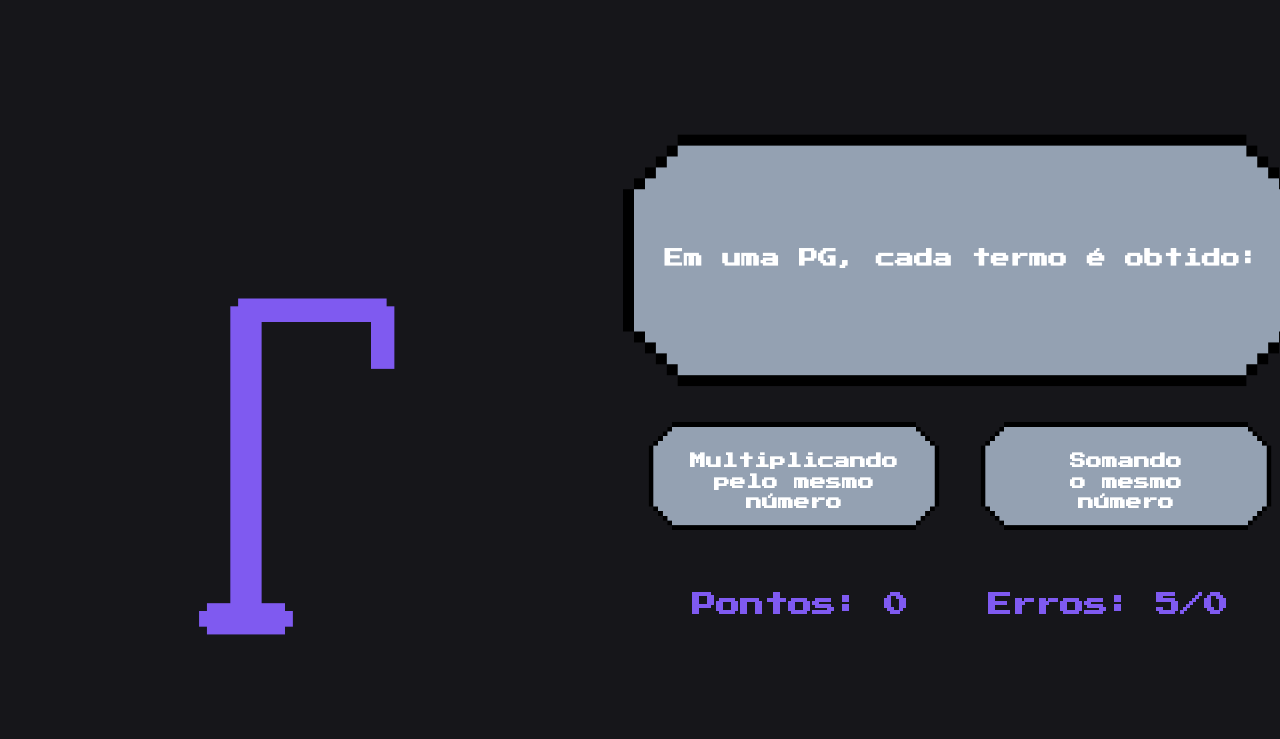
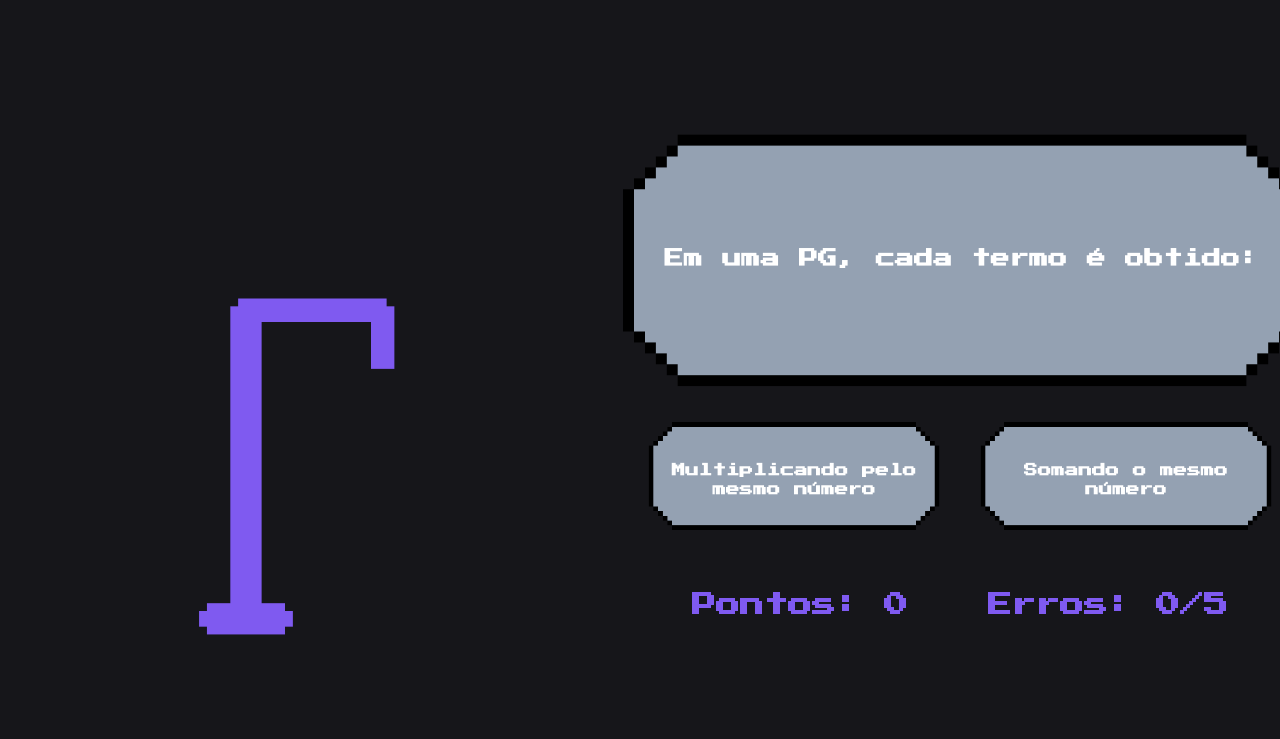
Before and after one commit to tarsopauloneto/math-quiz, a plain HTML site: page index.html in a window 1280 px wide. Shown: the top 739 px of the page. Drawn offline with Linux system fonts and the light colour scheme.

Commit message:
ajustes box de perguntas

```diff
--- a/script.js
+++ b/script.js
@@ -203,7 +203,7 @@ function mostrarPergunta(index) {
   }
 
   document.getElementById("score").textContent = "Pontos: " + score;
-  document.getElementById("wrongAnswear").textContent = "Erros: 5/" + wrongAnswear;
+  document.getElementById("wrongAnswear").textContent = "Erros: " + wrongAnswear + "/5";
 }
 
 function verificarResposta(respostaUsuario) {
--- a/style.css
+++ b/style.css
@@ -85,10 +85,15 @@ h1 {
   top: 50%;
   left: 50%;
   transform: translate(-50%, -50%);
+  width: 90%;
+  max-width: 260px;
   color: var(--white);
-  font-size: 1rem;
+  font-size: 0.85rem;
   text-align: center;
   padding: 0.5rem;
+  line-height: 1.4;
+  white-space: normal;
+  word-break: break-word;
 }
 
 .infoContainer {
```
